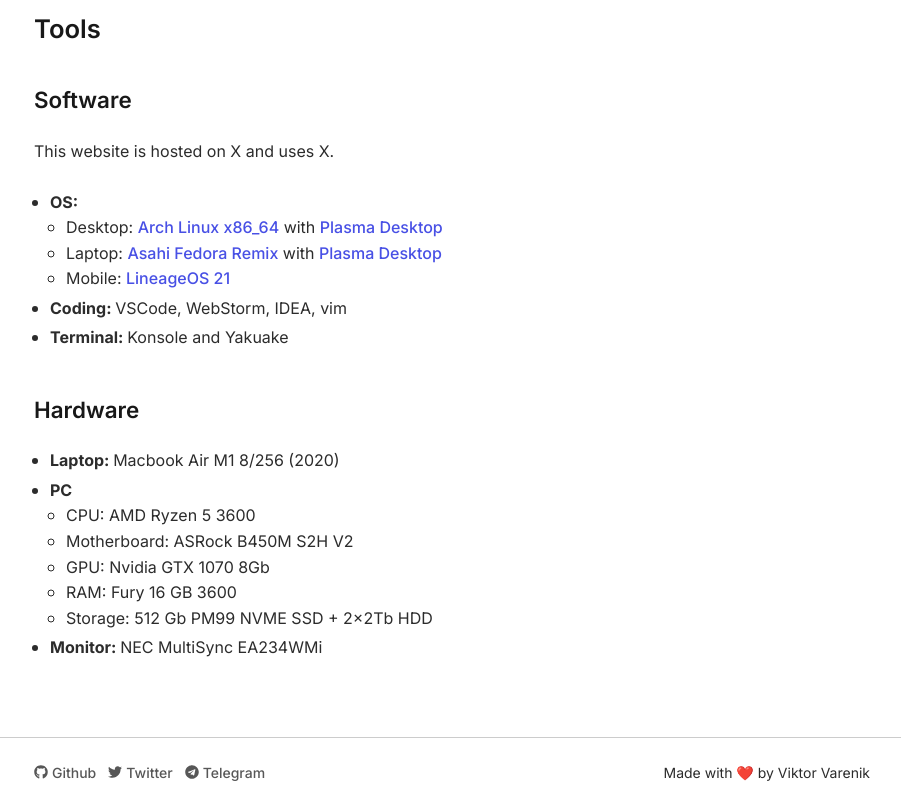
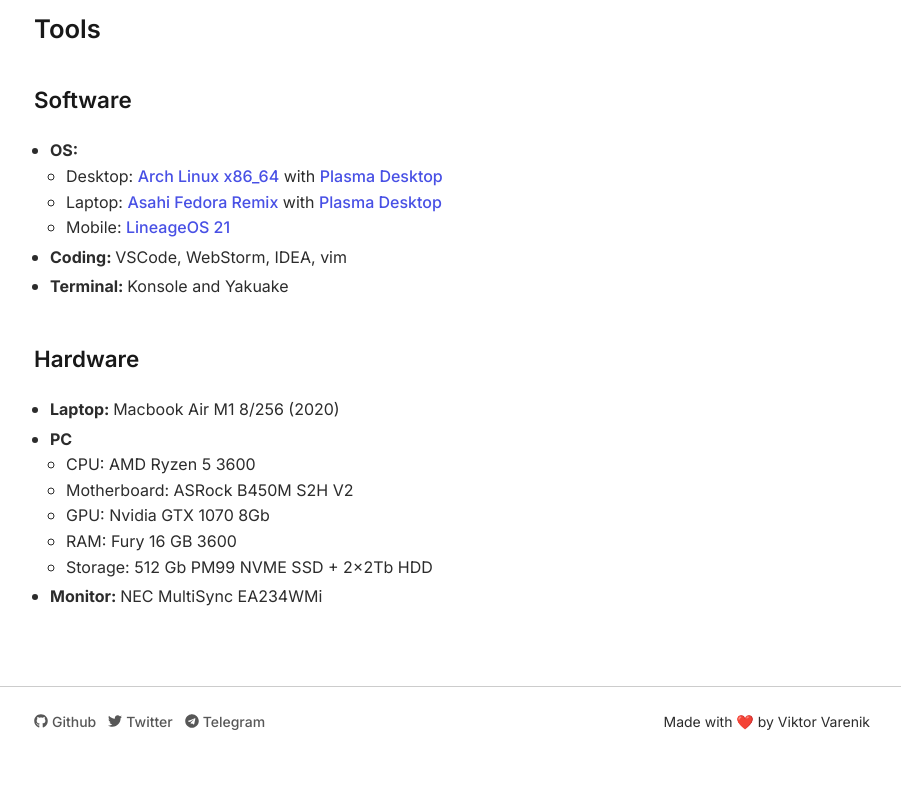
Before and after one commit to kotleni/kotleni.github.io, a React (Vite) app: page /me in a window 1280 px wide. Shown: the part 1540-2347 px from the top of the page, without its empty margins (318-1219 px from the left). After the commit the page ends 2296 px from the top, so only its background shows below. Built offline with nearby package versions, Linux system fonts and the light colour scheme.

Commit message:
chore: comment section about site hosting info

```diff
--- a/src/routes/App/AboutPage/index.tsx
+++ b/src/routes/App/AboutPage/index.tsx
@@ -34,7 +34,7 @@
 
             <h2>Tools</h2>
             <h3>Software</h3>
-            <p>This website is hosted on X and uses X.</p>
+            {/*<p>This website is hosted on X and uses X.</p>*/}
             <ul>
                 <li><strong>OS: </strong>
                     <ul>
```
